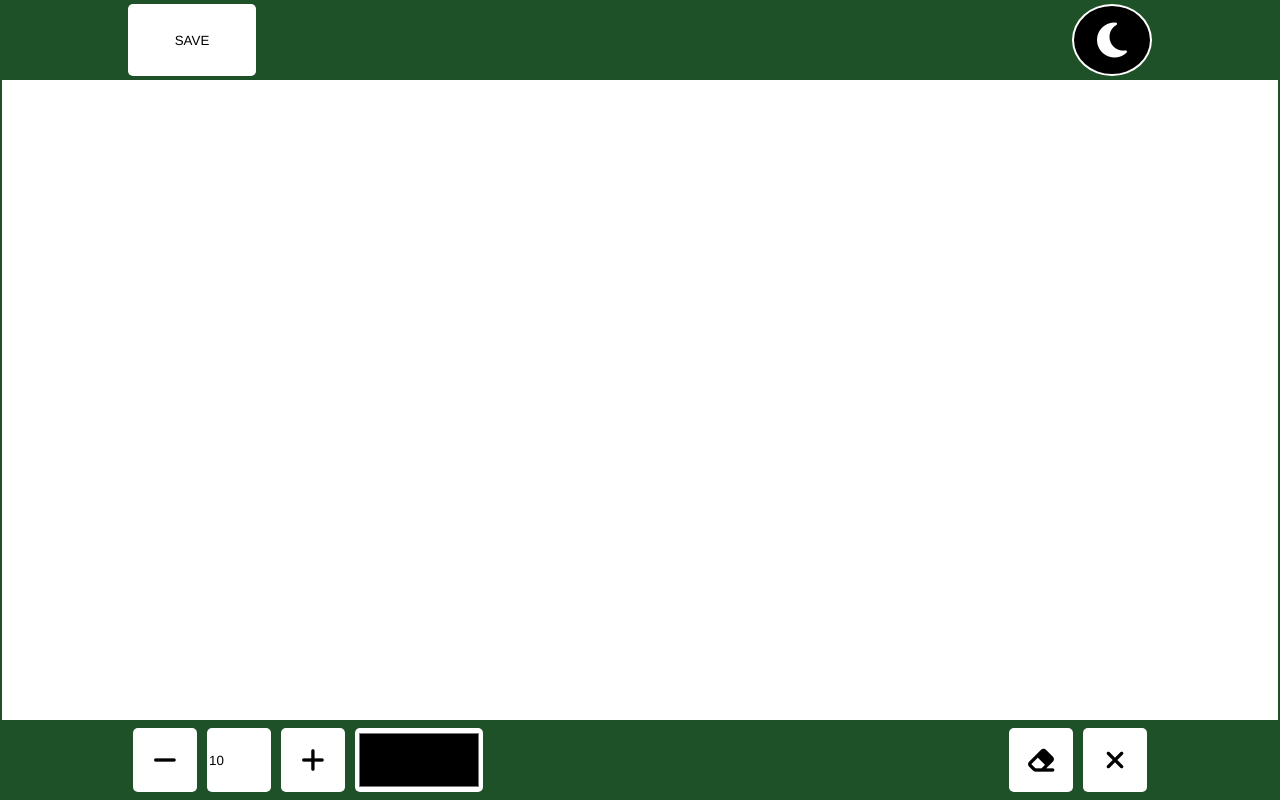
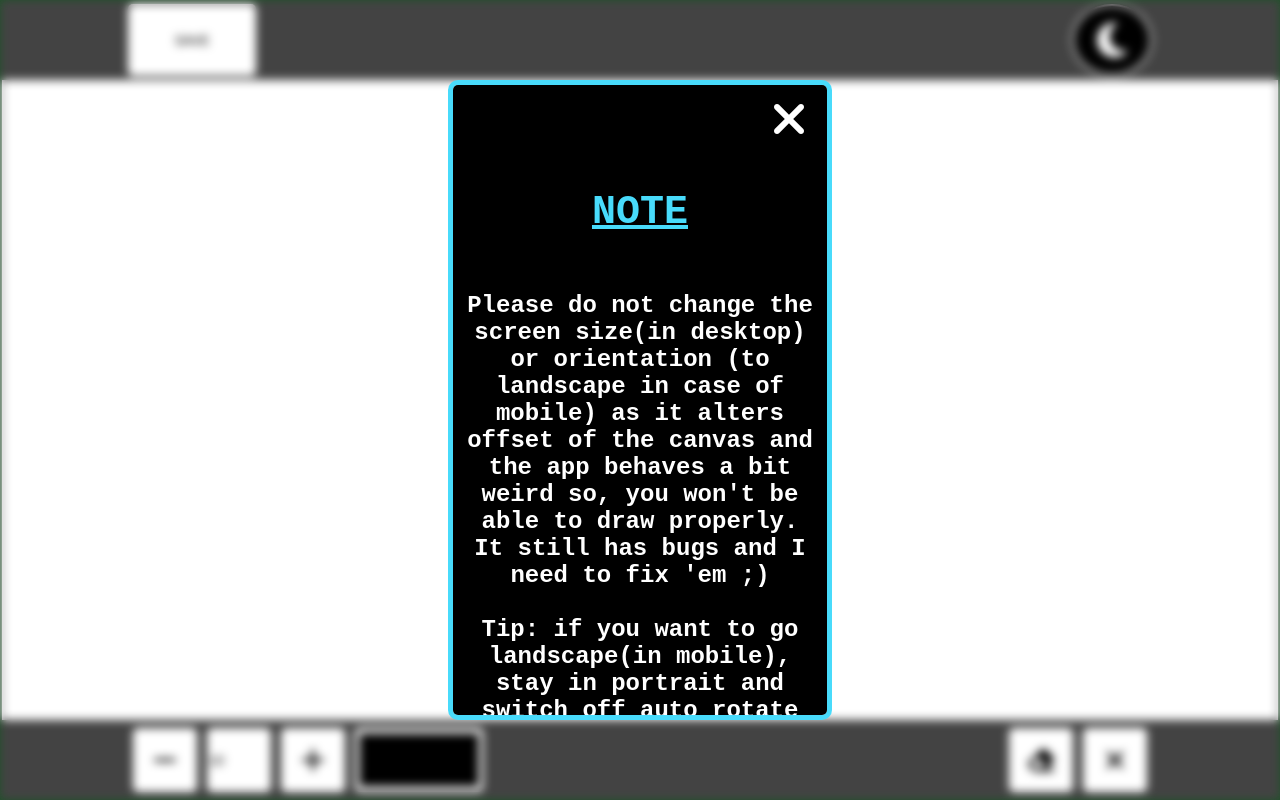
Before and after one commit to amaan0103/MyCanvas, a plain HTML site: page index.html in a window 1280 px wide. Drawn offline with Linux system fonts and the light colour scheme.

Commit message:
Update index.html

```diff
--- a/index.html
+++ b/index.html
@@ -8,7 +8,21 @@
     <link rel="stylesheet" href="css/styles.css">
 </head>
 <body>
-
+	<div id="first-popup" class="popup">
+		<div>
+			<div id="first-close" class="close">
+				<i class="fas fa-times fa-3x"></i>
+			</div>
+			<h1 class="heading1">NOTE</h1>
+			<h2 class="heading2">Please do not change the screen size(in desktop) or orientation
+			    (to landscape in case of mobile) as it alters offset of the canvas and
+				the app behaves a bit weird so, you won't be able to draw properly.
+				It still has bugs and I need to fix 'em ;)<br><br>
+				Tip: if you want to go landscape(in mobile), stay in portrait and switch off
+				auto rotate in your device.
+			</h2>
+		</div>
+	</div>
 	<div id="save-popup" class="popup">
 		<div>
 			<div id="save-close" class="close">
```
